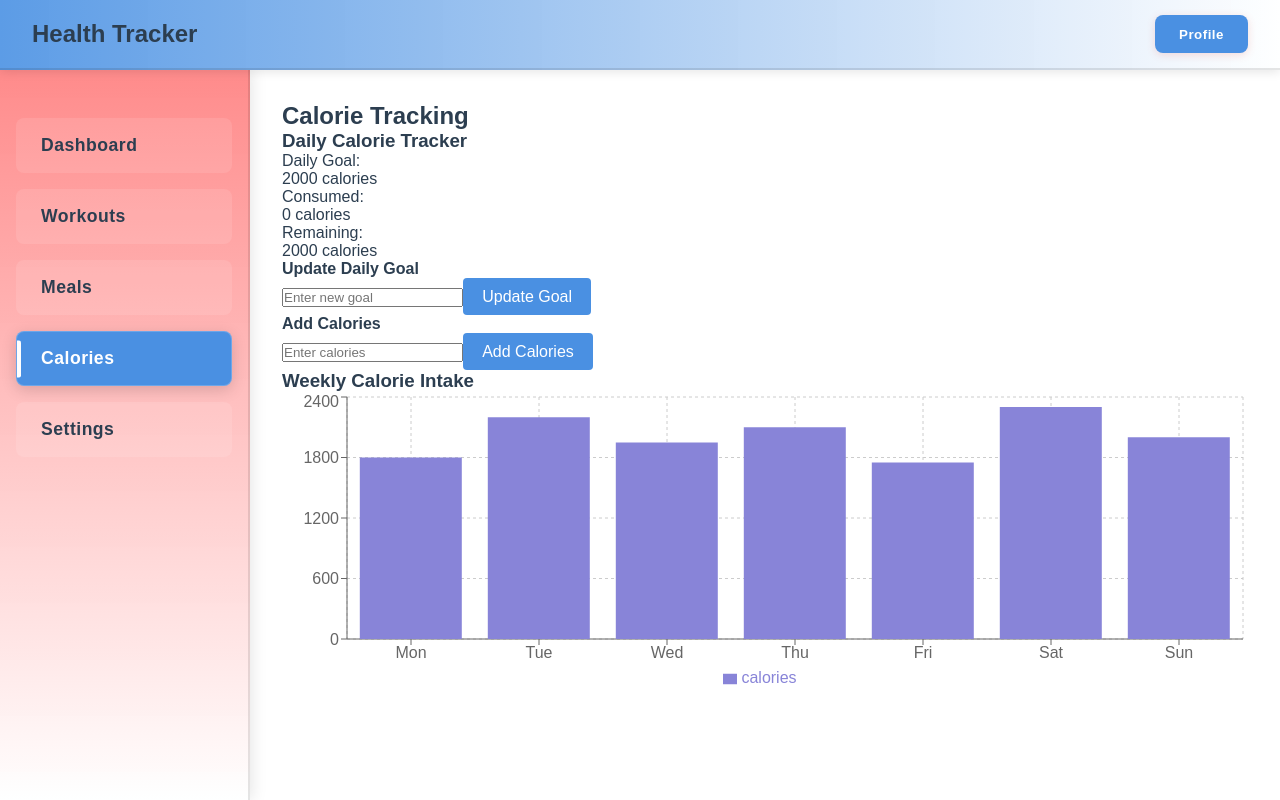
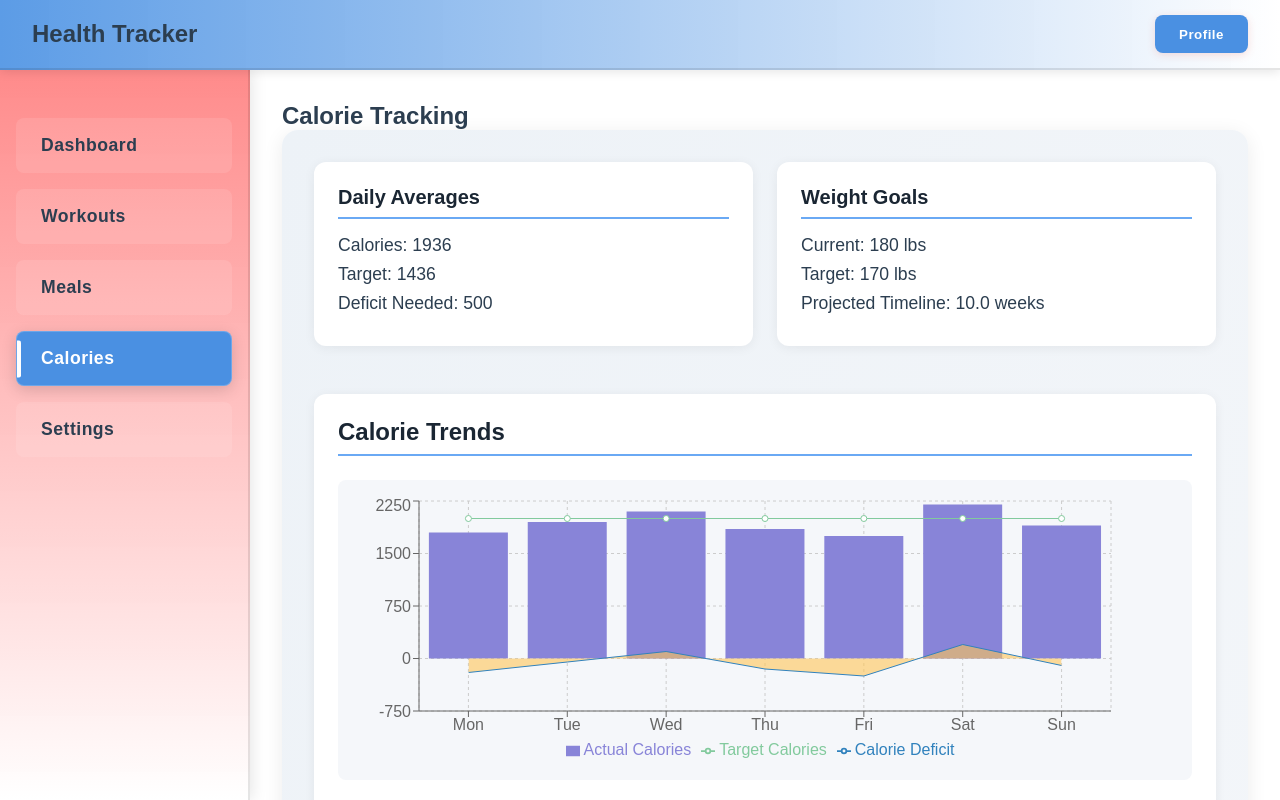
Before and after one commit to EthanCoomber/health_tracker, a React (Create React App) app: page /calories in a window 1280 px wide. Built offline with nearby package versions, Linux system fonts and the light colour scheme.

Commit message:
fixed charts

```diff
--- /dev/null
+++ b/src/features/calories/components/CalorieChart.css
@@ -0,0 +1,103 @@
+.calorie-dashboard {
+  padding: 2rem;
+  background: linear-gradient(to bottom right, var(--color-background-alt), var(--color-background));
+  border-radius: 16px;
+  box-shadow: 0 4px 20px rgba(0, 0, 0, 0.08);
+  display: flex;
+  flex-direction: column;
+  gap: 2rem;
+  max-width: 1200px;
+  margin: 0 auto;
+  animation: fadeIn 0.8s ease-out;
+}
+
+.calorie-stats {
+  display: grid;
+  grid-template-columns: repeat(auto-fit, minmax(250px, 1fr));
+  gap: 1.5rem;
+  margin-bottom: 1rem;
+}
+
+.stat-card {
+  background: white;
+  padding: 1.5rem;
+  border-radius: 12px;
+  box-shadow: 0 2px 12px rgba(0, 0, 0, 0.06);
+  transition: transform 0.3s ease, box-shadow 0.3s ease;
+}
+
+.stat-card:hover {
+  transform: translateY(-4px);
+  box-shadow: 0 4px 15px rgba(0, 0, 0, 0.1);
+}
+
+.stat-card-title {
+  color: var(--color-text-dark);
+  font-size: 1.25rem;
+  margin: 0 0 1rem 0;
+  padding-bottom: 0.5rem;
+  border-bottom: 2px solid var(--color-primary-light);
+}
+
+.stat-card-value {
+  color: var(--color-text);
+  font-size: 1.1rem;
+  margin: 0.5rem 0;
+  display: flex;
+  justify-content: space-between;
+  align-items: center;
+}
+
+.chart-container {
+  background: white;
+  padding: 1.5rem;
+  border-radius: 12px;
+  box-shadow: 0 2px 12px rgba(0, 0, 0, 0.06);
+  margin-bottom: 2rem;
+}
+
+.chart-title {
+  color: var(--color-text-dark);
+  font-size: 1.5rem;
+  margin: 0 0 1.5rem 0;
+  padding-bottom: 0.5rem;
+  border-bottom: 2px solid var(--color-primary-light);
+}
+
+.chart-wrapper {
+  margin: 1rem 0;
+  padding: 1rem;
+  background: var(--color-background);
+  border-radius: 8px;
+}
+
+/* Animation keyframes */
+@keyframes fadeIn {
+  from {
+    opacity: 0;
+    transform: translateY(20px);
+  }
+  to {
+    opacity: 1;
+    transform: translateY(0);
+  }
+}
+
+/* Responsive adjustments */
+@media (max-width: 768px) {
+  .calorie-dashboard {
+    padding: 1rem;
+  }
+
+  .stat-card {
+    padding: 1rem;
+  }
+
+  .chart-container {
+    padding: 1rem;
+  }
+
+  .chart-title {
+    font-size: 1.25rem;
+  }
+}
--- a/src/features/calories/components/CalorieChart.jsx
+++ b/src/features/calories/components/CalorieChart.jsx
@@ -7,25 +7,156 @@ import {
   CartesianGrid,
   Tooltip,
   Legend,
-  ResponsiveContainer
+  ResponsiveContainer,
+  LineChart,
+  Line,
+  ComposedChart,
+  Area
 } from 'recharts';
+import './CalorieChart.css';
 
 const CalorieChart = () => {
   // Sample data - would typically come from props or state
   const data = [
-    { name: 'Mon', calories: 1800 },
-    { name: 'Tue', calories: 2200 },
-    { name: 'Wed', calories: 1950 },
-    { name: 'Thu', calories: 2100 },
-    { name: 'Fri', calories: 1750 },
-    { name: 'Sat', calories: 2300 },
-    { name: 'Sun', calories: 2000 }
+    {
+      name: 'Mon',
+      calories: 1800,
+      target: 2000,
+      deficit: -200,
+      protein: 120,
+      carbs: 200,
+      fat: 60,
+      weight: 180,
+      projectedWeight: 179.8,
+      bmr: 1800,
+      tdee: 2200
+    },
+    {
+      name: 'Tue',
+      calories: 1950,
+      target: 2000,
+      deficit: -50,
+      protein: 130,
+      carbs: 220,
+      fat: 65,
+      weight: 179.8,
+      projectedWeight: 179.7,
+      bmr: 1800,
+      tdee: 2200
+    },
+    {
+      name: 'Wed',
+      calories: 2100,
+      target: 2000,
+      deficit: 100,
+      protein: 125,
+      carbs: 240,
+      fat: 70,
+      weight: 179.9,
+      projectedWeight: 179.8,
+      bmr: 1800,
+      tdee: 2200
+    },
+    {
+      name: 'Thu',
+      calories: 1850,
+      target: 2000,
+      deficit: -150,
+      protein: 135,
+      carbs: 190,
+      fat: 62,
+      weight: 179.7,
+      projectedWeight: 179.6,
+      bmr: 1800,
+      tdee: 2200
+    },
+    {
+      name: 'Fri',
+      calories: 1750,
+      target: 2000,
+      deficit: -250,
+      protein: 140,
+      carbs: 180,
+      fat: 58,
+      weight: 179.5,
+      projectedWeight: 179.3,
+      bmr: 1800,
+      tdee: 2200
+    },
+    {
+      name: 'Sat',
+      calories: 2200,
+      target: 2000,
+      deficit: 200,
+      protein: 115,
+      carbs: 260,
+      fat: 75,
+      weight: 179.6,
+      projectedWeight: 179.7,
+      bmr: 1800,
+      tdee: 2200
+    },
+    {
+      name: 'Sun',
+      calories: 1900,
+      target: 2000,
+      deficit: -100,
+      protein: 125,
+      carbs: 210,
+      fat: 65,
+      weight: 179.4,
+      projectedWeight: 179.3,
+      bmr: 1800,
+      tdee: 2200
+    }
   ];
 
+  const weightGoal = 170; // in lbs
+  const weeklyDeficit = 3500; // 1lb/week loss
+  const dailyDeficit = weeklyDeficit / 7;
+  const currentAvgCalories = data.reduce((acc, day) => acc + day.calories, 0) / data.length;
+  const recommendedCalories = currentAvgCalories - dailyDeficit;
+
   return (
-    <div className="calorie-chart">
-      <h3>Weekly Calorie Intake</h3>
-      <div style={{ width: '100%', height: 300 }}>
+    <div className="calorie-dashboard">
+      <div className="calorie-stats">
+        <div className="stat-card daily-averages">
+          <h4 className="stat-card-title">Daily Averages</h4>
+          <p className="stat-card-value">Calories: {currentAvgCalories.toFixed(0)}</p>
+          <p className="stat-card-value">Target: {recommendedCalories.toFixed(0)}</p>
+          <p className="stat-card-value">Deficit Needed: {dailyDeficit.toFixed(0)}</p>
+        </div>
+
+        <div className="stat-card weight-goals">
+          <h4 className="stat-card-title">Weight Goals</h4>
+          <p className="stat-card-value">Current: {data[0].weight} lbs</p>
+          <p className="stat-card-value">Target: {weightGoal} lbs</p>
+          <p className="stat-card-value">Projected Timeline: {((data[0].weight - weightGoal)/(weeklyDeficit/3500)).toFixed(1)} weeks</p>
+        </div>
+      </div>
+
+      <div className="chart-container calorie-trends">
+        <h3 className="chart-title">Calorie Trends</h3>
+        <div className="chart-wrapper" style={{ width: '100%', height: 300 }}>
+          <ResponsiveContainer>
+            <ComposedChart data={data}>
+              <CartesianGrid strokeDasharray="3 3" />
+              <XAxis dataKey="name" />
+              <YAxis yAxisId="left" />
+              <YAxis yAxisId="right" orientation="right" />
+              <Tooltip />
+              <Legend />
+              <Bar yAxisId="left" dataKey="calories" fill="#8884d8" name="Actual Calories" />
+              <Line yAxisId="left" dataKey="target" stroke="#82ca9d" name="Target Calories" />
+              <Area yAxisId="left" dataKey="deficit" fill="#ffc658" name="Calorie Deficit" />
+            </ComposedChart>
+          </ResponsiveContainer>
+        </div>
+      </div>
+
+      <div className="chart-container macronutrients">
+        <h3 className="chart-title">Macronutrient Distribution</h3>
+        <div className="chart-wrapper" style={{ width: '100%', height: 300 }}>
           <ResponsiveContainer>
             <BarChart data={data}>
               <CartesianGrid strokeDasharray="3 3" />
@@ -33,9 +164,29 @@ const CalorieChart = () => {
               <YAxis />
               <Tooltip />
               <Legend />
-            <Bar dataKey="calories" fill="#8884d8" />
+              <Bar dataKey="protein" stackId="macros" fill="#8884d8" name="Protein (g)" />
+              <Bar dataKey="carbs" stackId="macros" fill="#82ca9d" name="Carbs (g)" />
+              <Bar dataKey="fat" stackId="macros" fill="#ffc658" name="Fat (g)" />
             </BarChart>
           </ResponsiveContainer>
+        </div>
+      </div>
+
+      <div className="chart-container weight-projection">
+        <h3 className="chart-title">Weight Projection</h3>
+        <div className="chart-wrapper" style={{ width: '100%', height: 300 }}>
+          <ResponsiveContainer>
+            <LineChart data={data}>
+              <CartesianGrid strokeDasharray="3 3" />
+              <XAxis dataKey="name" />
+              <YAxis />
+              <Tooltip />
+              <Legend />
+              <Line type="monotone" dataKey="weight" stroke="#8884d8" name="Actual Weight" />
+              <Line type="monotone" dataKey="projectedWeight" stroke="#82ca9d" name="Projected Weight" />
+            </LineChart>
+          </ResponsiveContainer>
+        </div>
       </div>
     </div>
   );
--- a/src/pages/CaloriesPage.jsx
+++ b/src/pages/CaloriesPage.jsx
@@ -8,7 +8,7 @@ const CaloriesPage = () => {
   return (
     <div className="calories-page">
       <h2>Calorie Tracking</h2>
-      <CalorieTracker />
+      {/* <CalorieTracker /> */}
       <CalorieChart />
     </div>
   );
```
Lines whose indentation alone changed are shown as unchanged.
